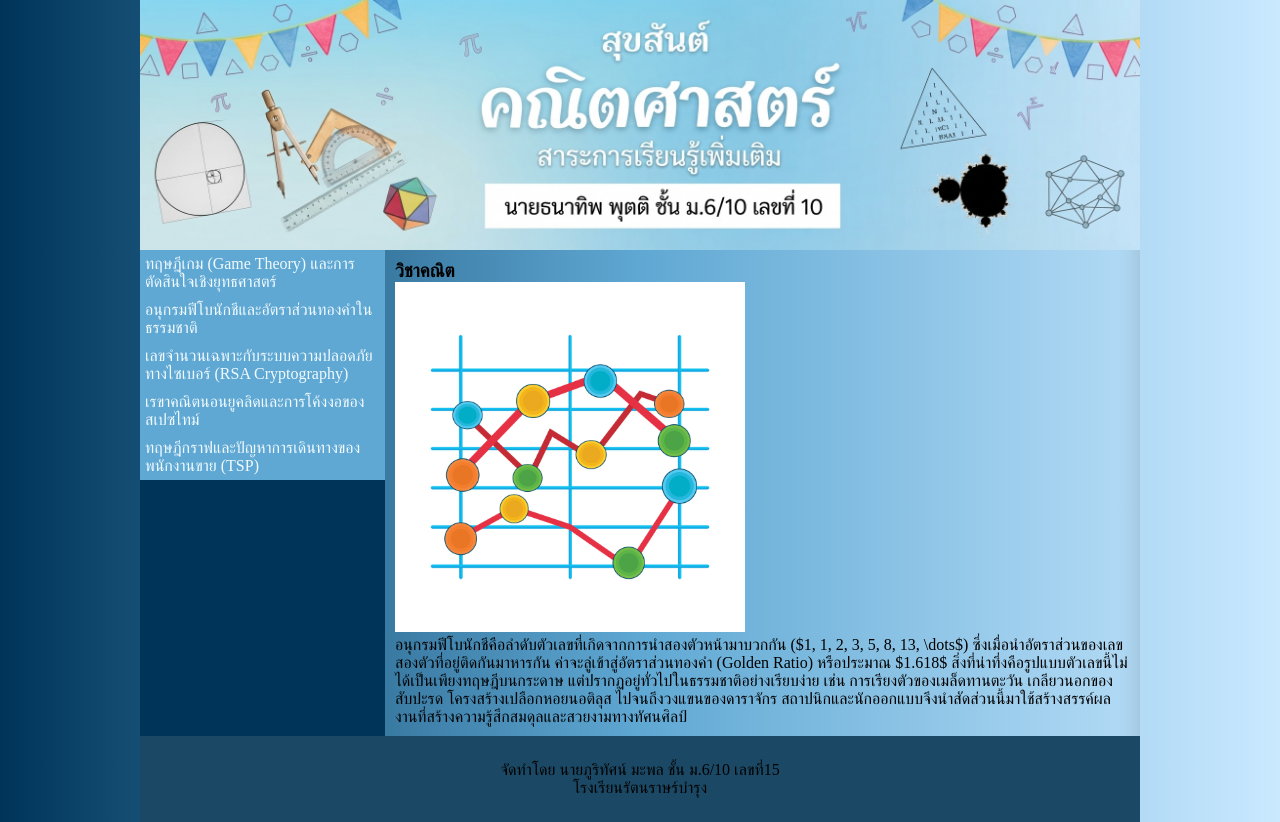
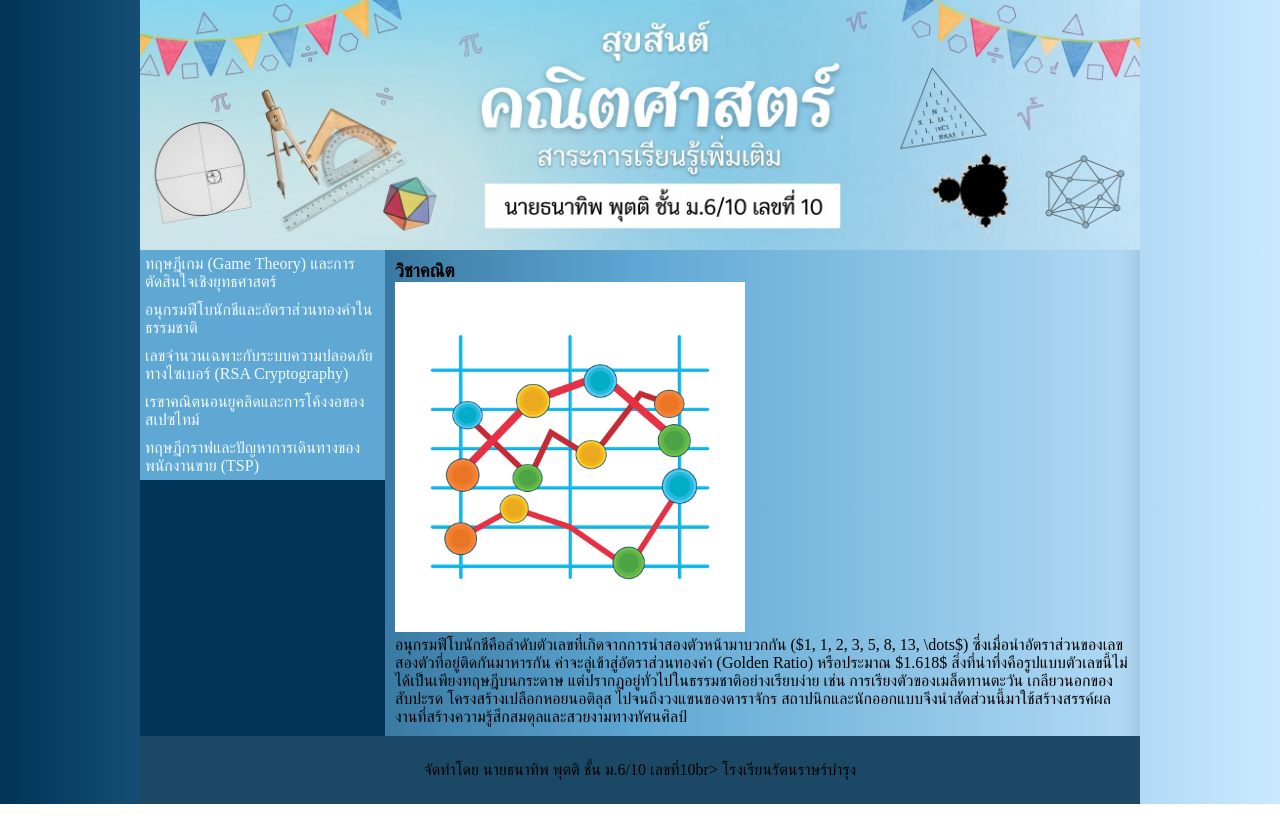
Before and after one commit to 40871-cloud/thanathip, a plain HTML site: page p5.html in a window 1280 px wide. Drawn offline with Linux system fonts and the light colour scheme.

Commit message:
Update p5.html

```diff
--- a/p5.html
+++ b/p5.html
@@ -28,7 +28,7 @@
 </article>
 </section>
 <footer>
-    <p>จัดทำโดย นายภูริทัศน์ มะพล  ชั้น ม.6/10 เลขที่15<br>
+    <p>จัดทำโดย นายธนาทิพ พุตติ  ชั้น ม.6/10 เลขที่10br>
     โรงเรียนรัตนราษร์บำรุง
     </p>
 </footer>
```
